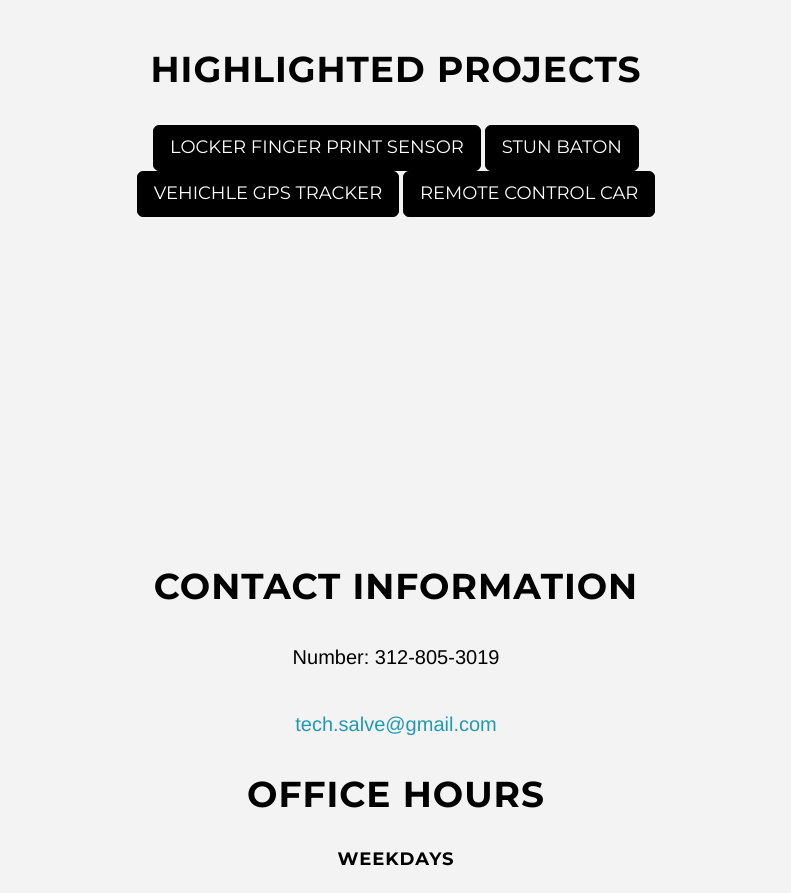
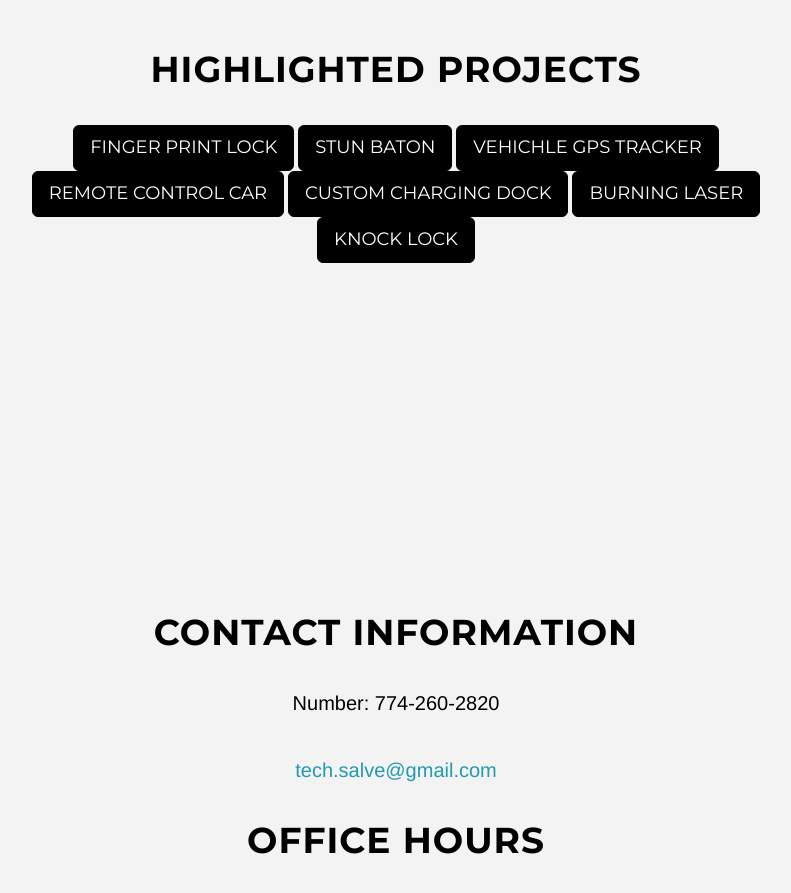
Before and after one commit to INFINITI-SPAW/INFINITI-SPAW.github.io, a plain HTML site: page index.html in a window 1280 px wide. Shown: the part 2120-3013 px from the top of the page, without its empty margins (244-1035 px from the left). Drawn offline with Linux system fonts and the light colour scheme.

Commit message:
HTML
Quick HTML change

```diff
--- a/index.html
+++ b/index.html
@@ -144,10 +144,13 @@
                    <!-- <a href="/" class="btn btn-default btn-lg">Flappy Boxes</a>
                     <a href="/" class="btn btn-default btn-lg">CTA App</a>-->
 
-                    <a href="/" class="btn btn-default btn-lg">Locker Finger Print Sensor</a>
+                    <a href="/" class="btn btn-default btn-lg"> Finger Print Lock</a>
                     <a href="/" class="btn btn-default btn-lg">Stun Baton</a>
                     <a href="/" class="btn btn-default btn-lg">Vehichle GPS Tracker</a>
                     <a href="/" class="btn btn-default btn-lg">Remote Control Car</a>
+                    <a href="/" class="btn btn-default btn-lg">Custom Charging Dock</a>
+                    <a href="/" class="btn btn-default btn-lg">Burning Laser</a>
+                    <a href="/" class="btn btn-default btn-lg">Knock Lock</a>
                 </div>
             </div>
         </div>
@@ -158,7 +161,7 @@
         <div class="row">
             <div class="col-lg-8 col-lg-offset-2">
                 <h2 class="loud" id="contact-font"> Contact Information</h2>
-                <p>Number: 312-805-3019</p>
+                <p>Number: 774-260-2820</p>
                 <p><a href="mailto:tech.salve@gmail.com">tech.salve@gmail.com</a></p>
 
              <!--   var weekdays = ['Mon', 'Tue', 'Wens', 'Thurs', 'Fri'];  -->
```
